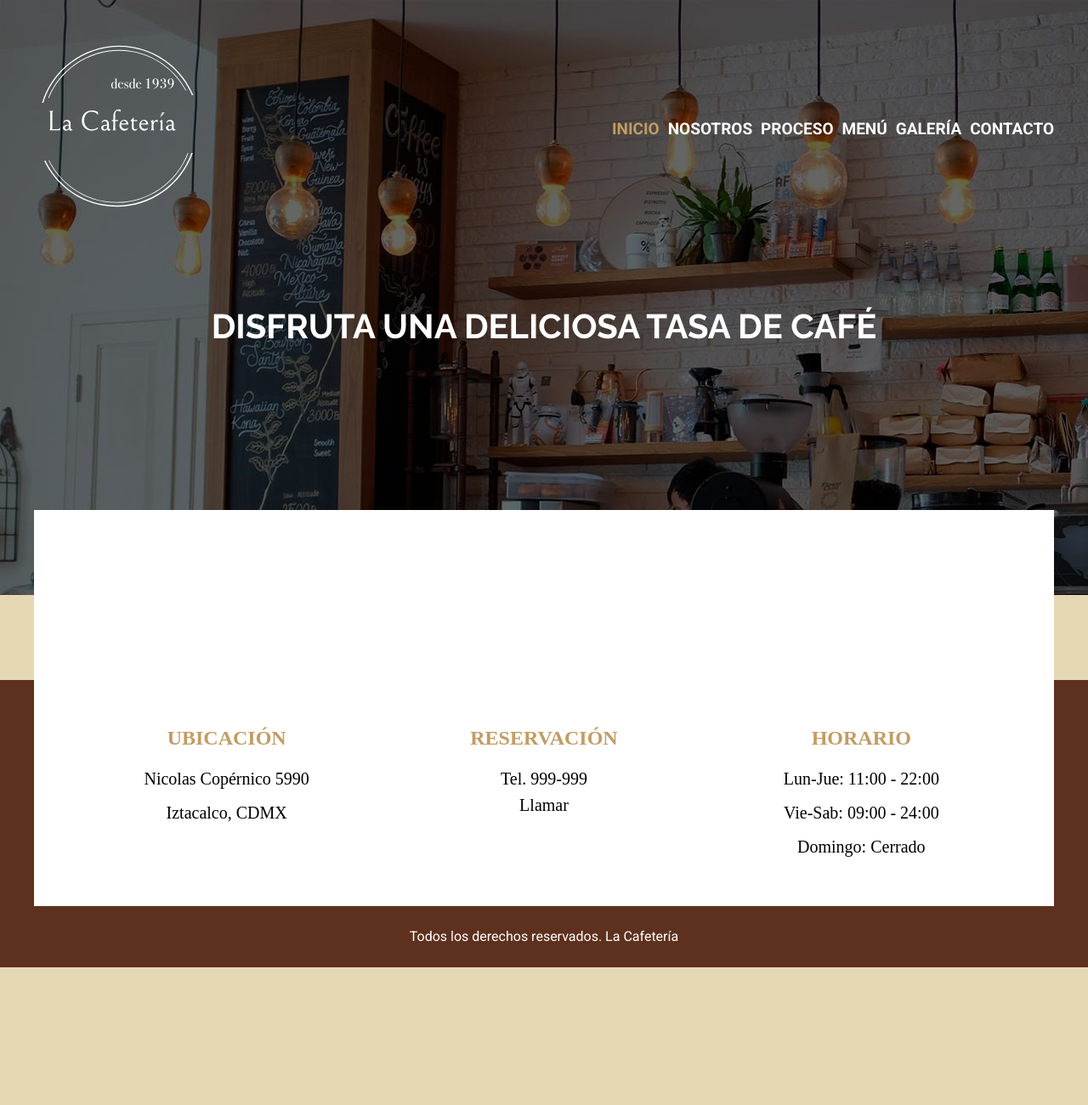
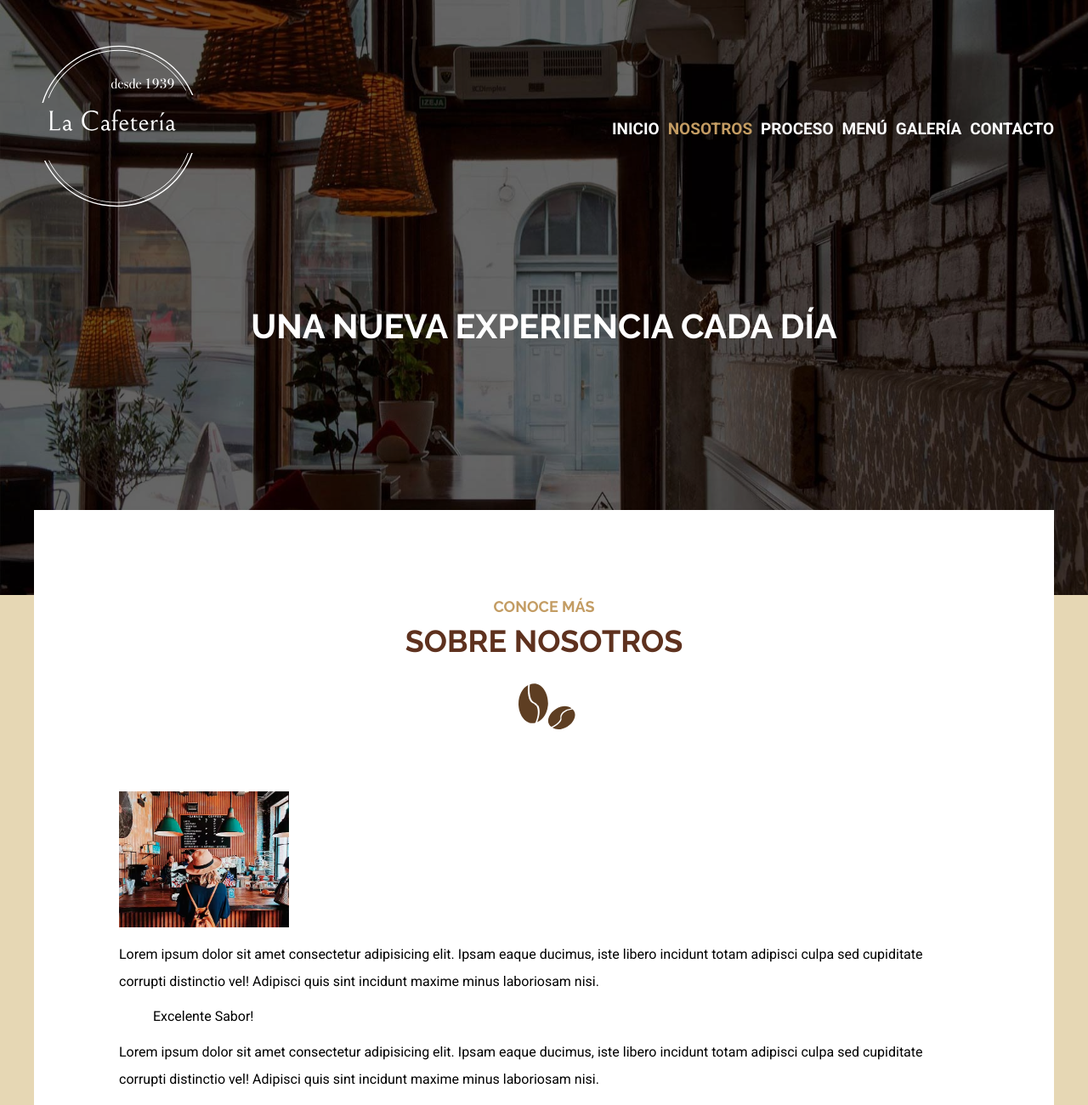
Before and after one commit to LuisMarioSolano/cafeteria, a website: page nosotros.html in a window 1280 px wide. Shown: the top 1300 px of the page at 85% size. Before the commit the page ends 1138 px from the top, so only its background shows below. Drawn offline with Linux system fonts and the light colour scheme; a web font is replaced by a local one.

Commit message:
Update nosotros.html: Add elements for nosotros

```diff
--- a/nosotros.html
+++ b/nosotros.html
@@ -14,15 +14,15 @@
     <link rel="stylesheet" href="build/css/app.css" />
   </head>
   <body>
-    <header class="header header-inicio">
+    <header class="header header-nosotros">
       <div class="contenido-header contenedor">
         <div class="barra">
           <div class="logo">
             <img src="build/img/logo.svg" alt="logo" />
           </div>
           <nav class="nav-principal">
-            <a class="activo" href="index.html">Inicio</a>
-            <a href="nosotros.html">Nosotros</a>
+            <a href="index.html">Inicio</a>
+            <a class="activo" href="nosotros.html">Nosotros</a>
             <a href="proceso.html">Proceso</a>
             <a href="menu.html">Menú</a>
             <a href="galeria.html">Galería</a>
@@ -30,13 +30,50 @@
           </nav>
         </div>
         <div class="texto-header">
-          <h1>Disfruta una deliciosa tasa de café</h1>
+          <h1>Una nueva experiencia cada día</h1>
         </div>
       </div>
     </header>
 
     <main class="contenedor contenido-principal">
+      <h2><span>Conoce más</span>Sobre nosotros</h2>
 
+      <div class="contenido-nosotros">
+        <div class="imagen">
+          <picture>
+            <source
+              srcset="build/img/nosotros_sidebar.avif"
+              type="image/avif"
+            />
+            <source
+              srcset="build/img/nosotros_sidebar.webp"
+              type="image/webp"
+            />
+            <img
+              loading="lazy"
+              width="200"
+              height="300"
+              src="build/img/nosotros_sidebar.jpg"
+              alt="imagen nosotros"
+            />
+          </picture>
+        </div>
+        <div class="texto">
+          <p>
+            Lorem ipsum dolor sit amet consectetur adipisicing elit. Ipsam eaque
+            ducimus, iste libero incidunt totam adipisci culpa sed cupiditate
+            corrupti distinctio vel! Adipisci quis sint incidunt maxime minus
+            laboriosam nisi.
+          </p>
+          <blockquote>Excelente Sabor!</blockquote>
+          <p>
+            Lorem ipsum dolor sit amet consectetur adipisicing elit. Ipsam eaque
+            ducimus, iste libero incidunt totam adipisci culpa sed cupiditate
+            corrupti distinctio vel! Adipisci quis sint incidunt maxime minus
+            laboriosam nisi.
+          </p>
+        </div>
+      </div>
     </main>
 
     <footer class="footer">
@@ -55,7 +92,7 @@
           <h3>Horario</h3>
           <p>Lun-Jue: 11:00 - 22:00</p>
           <p>Vie-Sab: 09:00 - 24:00</p>
-          <p> Domingo: Cerrado</p>
+          <p>Domingo: Cerrado</p>
         </div>
       </div>
       <p class="copyright">Todos los derechos reservados. La Cafetería</p>
--- a/src/scss/base/_globales.scss
+++ b/src/scss/base/_globales.scss
@@ -29,6 +29,7 @@ a {
 }
 img {
     max-width: 100%;
+    height: auto;
     display: block;
 }
 
--- a/src/scss/header/_header.scss
+++ b/src/scss/header/_header.scss
@@ -4,6 +4,8 @@
 .header{
     padding: 5rem 0;
     position: relative;
+    background-repeat: no-repeat;
+    background-size: cover;
     @include m.tablet {
         min-height: 70rem;
     }
@@ -36,3 +38,6 @@
 .header-inicio {
     background-image: url(../img/header_inicio.jpg);
 }
+.header-nosotros {
+    background-image: url(../img/header_nosotros.jpg);
+}
```
Also changed, not shown: build/css/app.css.
